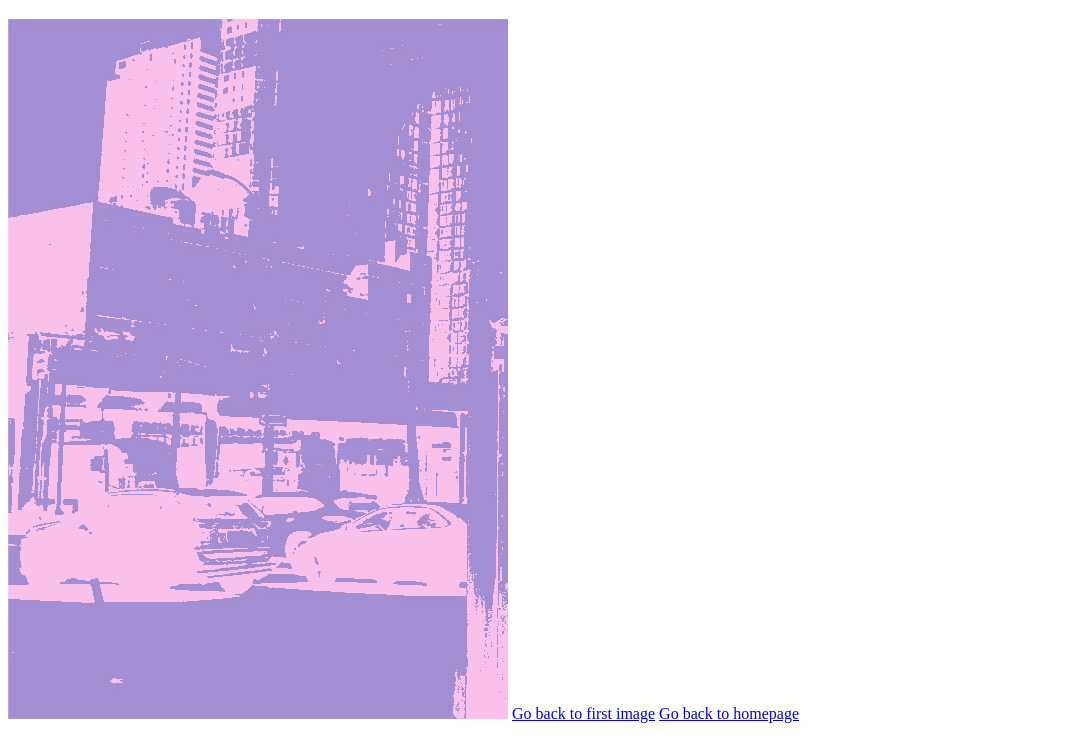
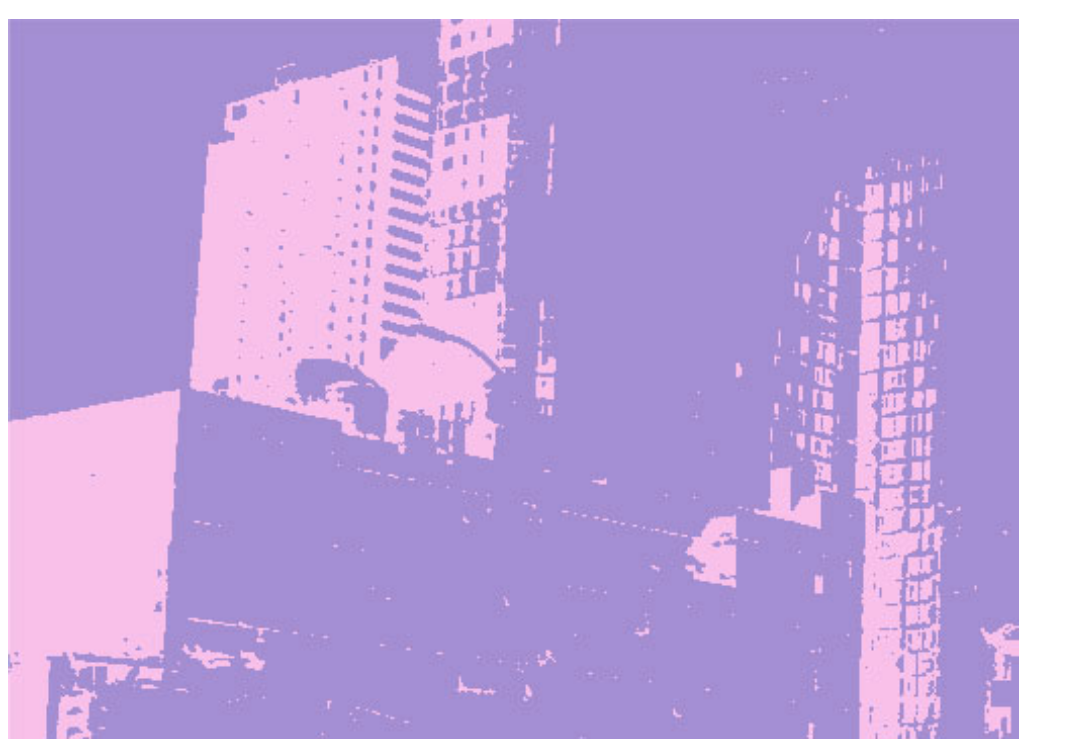
Before and after one commit to smdzzzr/medpl150, a plain HTML site: page image2.html in a window 1280 px wide. Shown: the part 61-800 px from the top of the page, without its empty margins (0-1074 px from the left). Drawn offline with Linux system fonts and the light colour scheme.

Commit message:
Update image2.html

```diff
--- a/image2.html
+++ b/image2.html
@@ -12,7 +12,7 @@
 
 <h1>Image 2</h1>
 
-  <img src="Homework1/image2.jpg">
+  <img src="Homework1/image2.jpg" width="80%">
   <a href="homework1.html">Go back to first image</a>
   <a href=index.html>Go back to homepage</a>
 
```
